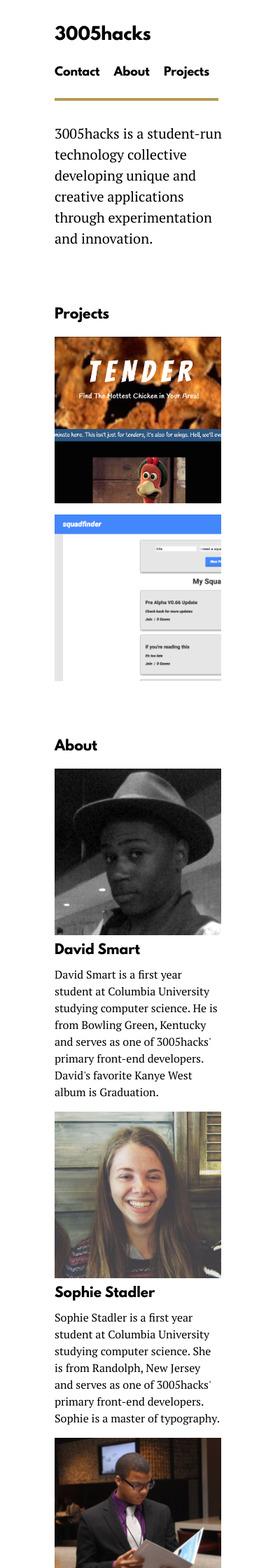
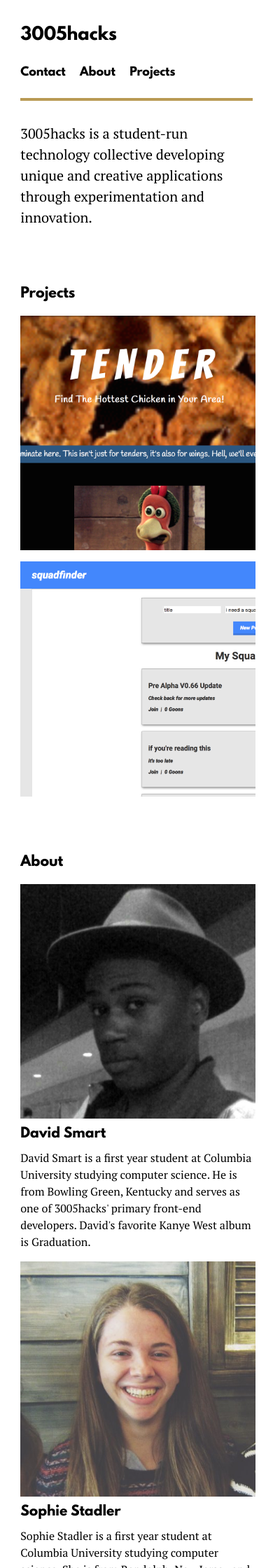
Before and after one commit to 3005hacks/3005hacks, a Jekyll site: the page built from index.html, in a window 390 px wide. Shown: the top 2240 px of the page at 70% size. Built offline with Jekyll 4.4.1, drawn with Linux system fonts in a browser that asks for light colours; nearby versions of some CDN libraries.

Commit message:
adjust container width for mobile

```diff
--- a/static/css/toast.css
+++ b/static/css/toast.css
@@ -108,6 +108,9 @@ html {
 	html {
 		font-size: 100%;
 	}
+	.container {
+		width: 85%;
+	}
 	nav ul {
   		float: left;
   	}
```
Also changed, not shown: 1 other file.
